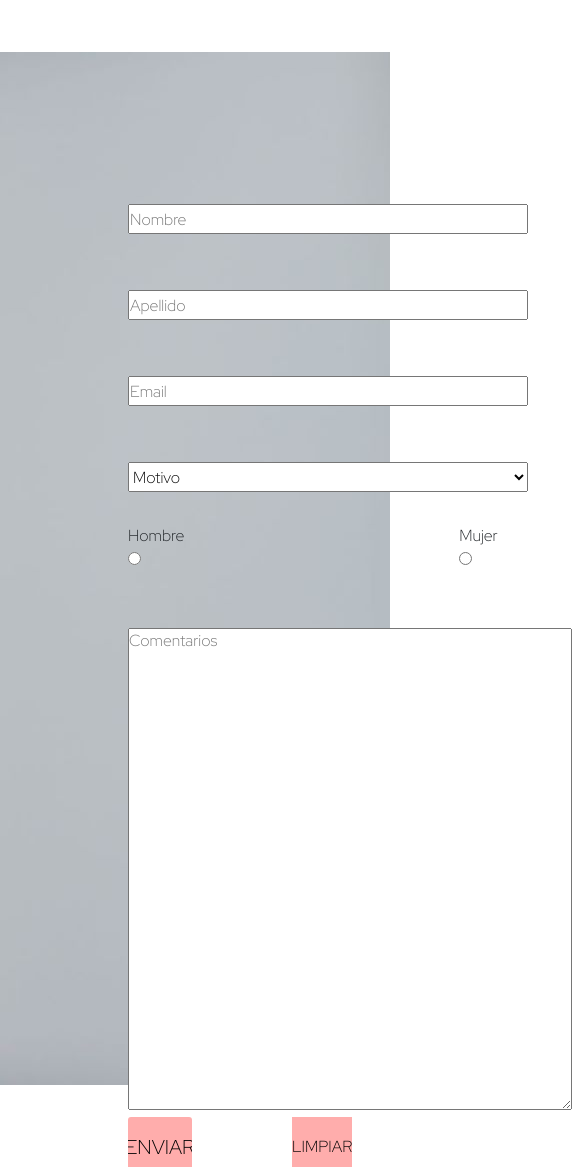
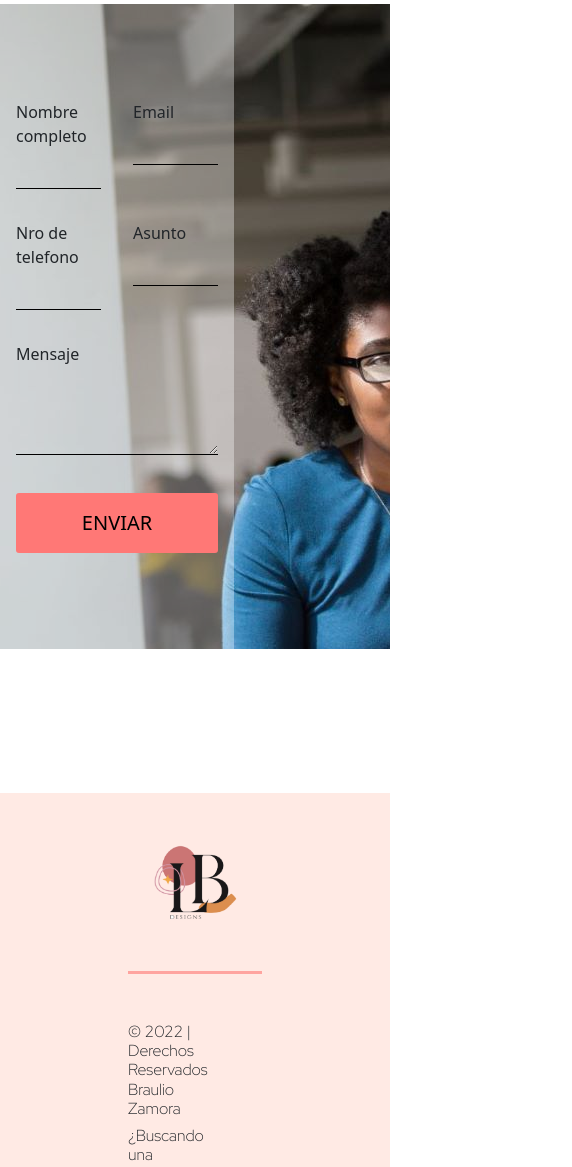
Before and after one commit to gallowd/ludesigns, a website: page pages/contacto.html in a window 390 px wide. Shown: the part 833-2000 px from the top of the page, 572 px wide, since content can reach past the window. Drawn offline with Linux system fonts and the light colour scheme; a web font is replaced by a local one.

Commit message:
Hay errores en los responsive

```diff
--- a/pages/contacto.html
+++ b/pages/contacto.html
@@ -62,31 +62,31 @@
 
         <section> <!--Presentacion del medio de contacto-->
 
-            <div class="presentacion__contacto"> <!--Descripcion y presentacion-->
-                <h1 class="presentacion__titulo__contacto">Contactanos y hablemos</h1>
-                <p class="presentacion__text__contacto">Para solicitar un paquete en especifico, hacer preguntas sobre las mismas o algun otro tema, dejanos tu informacion y te contactaremos enseguida.</p>
+            <div class="presentacion__contact"> <!--Descripcion y presentacion-->
+                <h1 class="presentacion__titulo__contact">Contactanos y hablemos</h1>
+                <p class="presentacion__text__contact">Para solicitar un paquete en especifico, hacer preguntas sobre las mismas o algun otro tema, dejanos tu informacion y te contactaremos enseguida.</p>
             </div>
 
         </section>
 
         <section> <!--formulario-->
 
-            <form class="formulario__contacto">
+            <!-- <form class="formulario__contacto">
 
-                <div> <!--nombre-->
+                <div>
                     <label for="nombre"></label>
                     <input required type="text" id="nombre" name="nombre" placeholder="Nombre" class="controls__contacto">
                 </div>
-                <div> <!--apellido-->
+                <div>
                     <label for="apellido"></label>
                     <input required type="text" id="apellido" name="apellido" placeholder="Apellido" class="controls__contacto">
                 </div>
-                <div> <!--email-->
+                <div>
                     <label for="email"></label>
                     <input required type="text" id="email" name="email" placeholder="Email" class="controls__contacto">
                 </div>
 
-                <div> <!--tipo de pregunta-->
+                <div>
                     <label for="tipo"></label>
                     <select required name="tipo" id="tipo" class="controls__contacto">
                         <option disabled selected="">Motivo</option>
@@ -99,7 +99,7 @@
                     </select>
                 </div>
 
-                <section class="sexo__contacto"> <!--sexo-->
+                <section class="sexo__contacto">
                     <div>
                         <label for="hombre">Hombre</label>
                         <input required type="radio" id="hombre" name="genero" value="hombre">
@@ -111,7 +111,7 @@
                     </div>
                 </section>
 
-                <div> <!--comentarios-->
+                <div>
                     <label for="comentario"></label>
                     <textarea name="comentario" id="comentario" cols="52" rows="20" placeholder="Comentarios"></textarea>
                     <div class="button__contacto__container">
@@ -120,7 +120,39 @@
                     </div>
                 </div>
 
-            </form>
+            </form> -->
+
+            <div class="content">
+
+                <div class="contact__form">
+                    <form action="">
+                        <p>
+                            <label for="fullname">Nombre completo</label>
+                            <input required type="text" name="fullname" id="fullname">
+                        </p>
+                        <p>
+                            <label for="email">Email</label>
+                            <input required type="email" name="email" id="email">
+                        </p>
+                        <p>
+                            <label for="phone">Nro de telefono</label>
+                            <input required type="tel" name="phone" id="phone">
+                        </p>
+                        <p>
+                            <label for="affair">Asunto</label>
+                            <input required type="text" name="affair" id="affair">
+                        </p>
+                        <p class="block">
+                            <label for="message">Mensaje</label>
+                            <textarea name="message" rows="3" id="message"></textarea>
+                        </p>
+                        <p class="block">
+                            <button type="submit">Enviar</button>
+                        </p>
+                    </form>
+                </div>
+
+            </div>
 
         </section>
 
--- a/scss/_album.scss
+++ b/scss/_album.scss
@@ -52,7 +52,7 @@
     margin: 1rem;
     align-items: center;
     justify-content: center;
-    background-color: #ff90403d;
+    background-color: $bgphoto;
     border-radius: 10px;
     transition: .5s ease-in-out all;
 
@@ -75,6 +75,6 @@
     }
 }
 .album__photo:hover {
-    background-color: #ff904082;
+    background-color: $bgphotohover;
     transform: scale(1.05);
 }
--- a/scss/_contacto.scss
+++ b/scss/_contacto.scss
@@ -1,4 +1,4 @@
-.presentacion__contacto {
+.presentacion__contact {
     width: 100%;
     height: 725px;
     display: flex;
@@ -9,102 +9,158 @@
     background-size: cover;
     background-repeat: no-repeat;
     padding-bottom: 5rem;
+    text-align: center;
 
-    .presentacion__titulo__contacto {
+    .presentacion__titulo__contact {
         font-family: 'Metal', cursive;
         font-size: 80px;
         color: white;
+        padding-left: 1rem;
+        padding-right: 1rem;
     }
-
-    .presentacion__text__contacto {
+    .presentacion__text__contact {
         font-family: 'Metal', cursive;
         font-size: 24px;
         color: white;
+        padding-left: 1rem;
+        padding-right: 1rem;
     }
 }
 
-.formulario__contacto {
-    padding: 8rem;
-    width: 100%;
-    display: flex;
-    flex-direction: column;
-    justify-content: left;
-    gap: 1rem;
-    margin-top: 10rem;
-    margin-bottom: 10rem;
+// .formulario__contacto {
+//     padding: 8rem;
+//     width: 100%;
+//     display: flex;
+//     flex-direction: column;
+//     justify-content: left;
+//     gap: 1rem;
+//     margin-top: 10rem;
+//     margin-bottom: 10rem;
+//     background-image: url(../images/portada_9.jpg);
+//     background-position: center;
+//     background-repeat: no-repeat;
+//     font-family: 'Red Hat Display', sans-serif;
+
+//     .sexo__contacto {
+//         display: flex;
+//         gap: 275px;
+//         padding-bottom: 1rem;
+//     }
+
+//     .button__contacto__container {
+//         display: flex;
+//         gap: 100px;
+
+//         .button__contacto {
+//             text-transform: uppercase;
+//             width: 150px;
+//             height: 60px;
+//         }
+//         .button__contacto span {
+//             position: relative;
+//             z-index: 2;
+//             transition: .3s ease all;
+//             font-size: 20px;
+//         }
+//         .button__contacto::after {
+//             content: "";
+//             width: 10px;
+//             height: 10px;
+//             position: absolute;
+//             z-index: 1;
+//             transition: .3s ease-in-out all;
+//             transform-origin: center;
+//             border-radius: 100px;
+//         }
+//         .button__contacto:hover::after {
+//             transform: scale(20);
+//             background-color: #ff7876;
+//         }
+//     }
+
+//     .button__contacto__limpiar {
+//         text-transform: uppercase;
+//         background: none;
+//         border: none;
+//         width: 150px;
+//         height: 60px;
+//         background-color: #ff78769a;
+//     }
+//     .button__contacto__limpiar span {
+//         position: relative;
+//         z-index: 2;
+//         transition: .3s ease all;
+//         font-size: 20px;
+//     }
+//     .button__contacto__limpiar::after {
+//         content: "";
+//         width: 10px;
+//         height: 10px;
+//         position: absolute;
+//         z-index: 1;
+//         transition: .3s ease-in-out all;
+//         transform-origin: center;
+//         border-radius: 100px;
+//     }
+//     .button__contacto__limpiar:hover::after {
+//         transform: scale(40);
+//         background-color: #ff7876;
+//     }
+// }
+
+// .controls__contacto {
+//     width: 400px;
+//     height: 30px;
+//     margin-bottom: 1rem;
+// }
+
+
+
+
+
+
+.content {
+    margin-top: 7rem;
     background-image: url(../images/portada_9.jpg);
-    background-repeat: no-repeat;
-    font-family: 'Red Hat Display', sans-serif;
-
-    .sexo__contacto {
-        display: flex;
-        gap: 275px;
-        padding-bottom: 1rem;
-    }
-
-    .button__contacto__container {
-        display: flex;
-        gap: 100px;
-
-        .button__contacto {
-            text-transform: uppercase;
-            width: 150px;
-            height: 60px;
-        }
-        .button__contacto span {
-            position: relative;
-            z-index: 2;
-            transition: .3s ease all;
-            font-size: 20px;
-        }
-        .button__contacto::after {
-            content: "";
-            width: 10px;
-            height: 10px;
-            position: absolute;
-            z-index: 1;
-            transition: .3s ease-in-out all;
-            transform-origin: center;
-            border-radius: 100px;
-        }
-        .button__contacto:hover::after {
-            transform: scale(20);
-            background-color: #ff7876;
-        }
-    }
-
-    .button__contacto__limpiar {
-        text-transform: uppercase;
-        background: none;
-        border: none;
-        width: 150px;
-        height: 60px;
-        background-color: #ff78769a;
-    }
-    .button__contacto__limpiar span {
-        position: relative;
-        z-index: 2;
-        transition: .3s ease all;
-        font-size: 20px;
-    }
-    .button__contacto__limpiar::after {
-        content: "";
-        width: 10px;
-        height: 10px;
-        position: absolute;
-        z-index: 1;
-        transition: .3s ease-in-out all;
-        transform-origin: center;
-        border-radius: 100px;
-    }
-    .button__contacto__limpiar:hover::after {
-        transform: scale(40);
-        background-color: #ff7876;
-    }
+    background-position: center;
 }
 
-.controls__contacto {
-    width: 400px;
-    height: 30px;
-    margin-bottom: 1rem;
+.contact__form {
+    background-color: rgba(255, 255, 255, 0.352);
+    width: 60%;
+    padding-top: 5rem;
+    padding-bottom: 5rem;
 }
+
+.contact__form form p {
+    margin: 0px;
+    padding: 1rem;
+}
+
+.contact__form form {
+    display: grid;
+    grid-template-columns: 1fr 1fr;
+}
+
+.contact__form form .block {
+    grid-column: 1 / 3;
+}
+
+.contact__form form button,
+.contact__form form input,
+.contact__form form textarea {
+    width: 100%;
+    padding: 0.5rem;
+    border: none;
+    background: none;
+    outline: 0;
+    color: black ;
+    border-bottom: 1px solid black;
+}
+
+.contact__form form button {
+    background-color: #ff7876;
+    border: 0px;
+    text-transform: uppercase;
+    padding: 1rem;
+}
--- a/scss/_media__queries.scss
+++ b/scss/_media__queries.scss
@@ -579,6 +579,17 @@
     .equipo__img {
         width: 100%;
     }
+
+
+    .contact__form {
+        width: 75%;
+    }
+
+    .contact__form form {
+        display: flex;
+        flex-direction: column;
+    }
+
 }
 
 @media screen and (max-width: 424px) {
@@ -849,4 +860,14 @@
     .equipo__img {
         width: 100%;
     }
+
+
+
+    .contact__form {
+        width: 80%;
+    }
+    .contact__form form {
+        display: flex;
+        flex-direction: column;
+    }
 }
--- a/scss/style.scss
+++ b/scss/style.scss
@@ -1,4 +1,6 @@
 @import './variables';
+
+@import './media__queries';
 
 @import './index';
 
@@ -31,8 +33,6 @@
 @import './sobre__nosotros';
 
 @import './contacto';
-
-@import './media__queries';
 
 *{
     padding: 0;
@@ -70,7 +70,7 @@ button {
     color: white;
 }
 
-.header {
+header {
     min-height: 100px;
     width: 100%;
     padding-top: 1rem;
```
Also changed, not shown: css/inicio.css.
